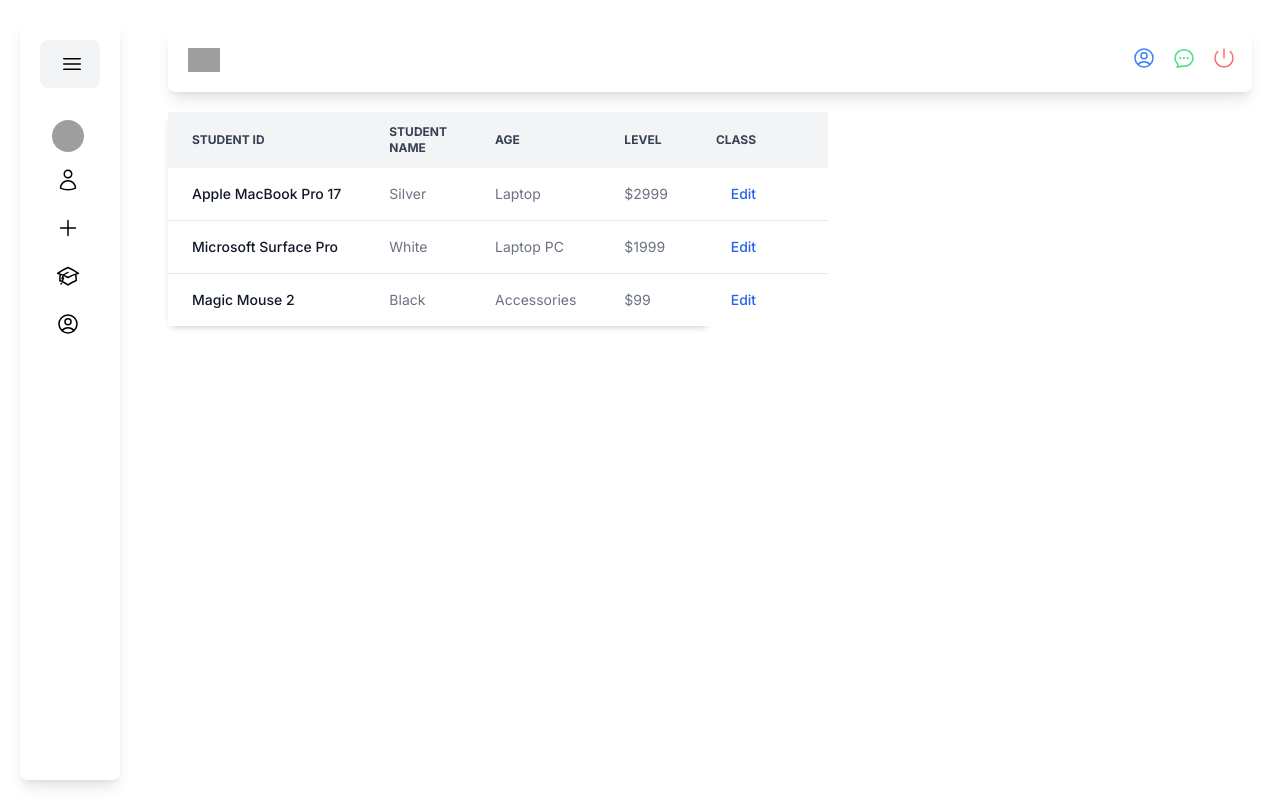
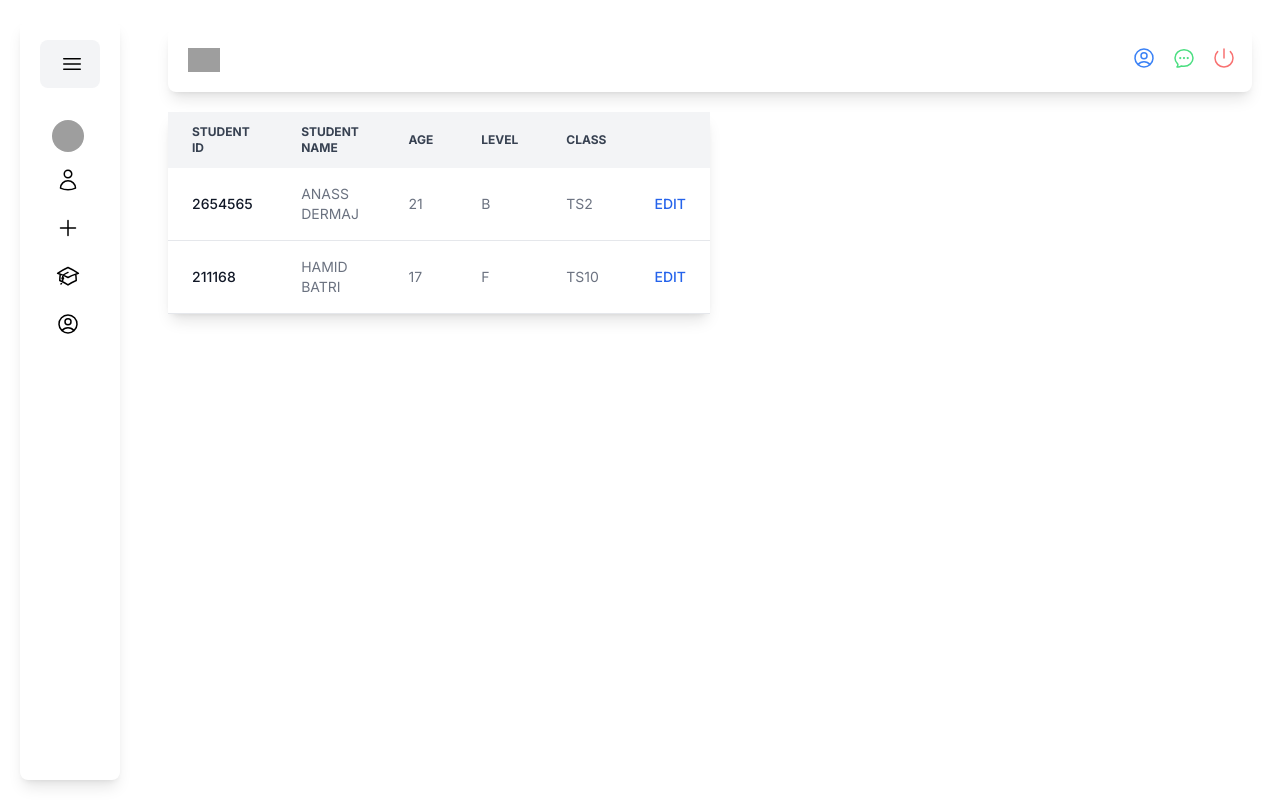
Before and after one commit to anass2002-dr/school-managment, a Next.js app: page /users in a window 1280 px wide. Built offline with nearby package versions, Linux system fonts and the light colour scheme; grey boxes are pictures that could not be loaded; what tailwindcss-animated would draw is missing.

Commit message:
15-01-2024-12:50

```diff
--- a/src/app/components/navbar/navbar.tsx
+++ b/src/app/components/navbar/navbar.tsx
@@ -7,8 +7,9 @@
 import { delay, motion } from 'framer-motion';
 export default function Navbar(){
     const [displaychat,setdisplaychat]=useState<boolean>(false);
-    const body=document.getElementById('body')
     useEffect(()=>{
+        const body=document.getElementById('body')
+
         displaychat && (body?.addEventListener('click',()=>{
             setdisplaychat(false);
         }))
--- /dev/null
+++ b/src/app/components/userList/userList.tsx
@@ -0,0 +1,26 @@
+export default function UserList({userlist}:any){
+    const v_userlist=userlist
+    // console.log(v_userlist)
+    return(
+        <tr className="bg-white border-b hover:bg-gray-50">
+            <th scope="row" className="px-6 py-4 font-medium text-gray-900 whitespace-nowrap " key={v_userlist.id}>
+                {v_userlist.id}
+            </th>
+            <td className="px-6 py-4" key={v_userlist.name}>
+                {v_userlist.name}
+            </td>
+            <td className="px-6 py-4" key={v_userlist.age}>
+                {v_userlist.age}
+            </td>
+            <td className="px-6 py-4" key={v_userlist.level}>
+                {v_userlist.level}
+            </td>
+            <td className="px-6 py-4" key={v_userlist.class}>
+                {v_userlist.class}
+            </td>
+            <td className="px-6 py-4 text-right">
+                <a href="#" className="font-medium text-blue-600  hover:underline">Edit</a>
+            </td>
+        </tr>
+    )
+}
--- a/src/app/page.tsx
+++ b/src/app/page.tsx
@@ -1,13 +1,104 @@
 import Image from 'next/image'
 import TestGrid from './components/testgrid'
 import TestAnimation from './components/testanimation'
+import UserList from './components/userList/userList'
 
 export default function Home() {
+  const users=[
+    {
+        id:2654565,
+        name:"anass dermaj",
+        age:21,
+        level:"B",
+        class:"ts2"
+    },
+    {
+        id:211168,
+        name:"hamid batri",
+        age:17,
+        level:"f",
+        class:"ts10"
+    },
+    {
+      id:2654565,
+      name:"anass dermaj",
+      age:21,
+      level:"B",
+      class:"ts2"
+  },
+  {
+      id:211168,
+      name:"hamid batri",
+      age:17,
+      level:"f",
+      class:"ts10"
+  },
+  {
+    id:2654565,
+    name:"anass dermaj",
+    age:21,
+    level:"B",
+    class:"ts2"
+},
+{
+    id:211168,
+    name:"hamid batri",
+    age:17,
+    level:"f",
+    class:"ts10"
+},
+{
+  id:2654565,
+  name:"anass dermaj",
+  age:21,
+  level:"B",
+  class:"ts2"
+},
+{
+  id:211168,
+  name:"hamid batri",
+  age:17,
+  level:"f",
+  class:"ts10"
+},
+]
   return (
-    <div>
+    <div className="flex">
+            <div className="basis-1/2 bg-white rounded-lg shadow-lg">
+                <table className="w-full text-sm text-left rtl:text-right bg-white text-gray-500 p-3">
+                    <thead className="text-xs text-gray-700  uppercase rounded-lg bg-gray-100">
+                        <tr>
+                            <th scope="col" className="px-6 py-3">
+                                Student ID
+                            </th>
+                            <th scope="col" className="px-6 py-3">
+                                Student name
+                            </th>
+                            <th scope="col" className="px-6 py-3">
+                                Age
+                            </th>
+                            <th scope="col" className="px-6 py-3">
+                                Level
+                            </th>
+                            <th scope="col" className="px-6 py-3">
+                                Class
+                            </th>
+                            <th scope="col" className="px-6 py-3">
+                                <span className="sr-only">Edit</span>
+                            </th>
+                        </tr>
+                    </thead>
+                    <tbody className="uppercase">
+                        {
+                            users.map((user)=>
+                            <UserList userlist={user} />
+                            )
+                        }
 
-      <TestGrid/>
-      <TestAnimation/>
-    </div>
+                    </tbody>
+                </table>
+            </div>
+        </div>
+
   )
 }
--- a/src/app/users/page.tsx
+++ b/src/app/users/page.tsx
@@ -1,30 +1,28 @@
+import UserList from "../components/userList/userList"
+
 export default function Users(){
+    const users=[
+        {
+            id:2654565,
+            name:"anass dermaj",
+            age:21,
+            level:"B",
+            class:"ts2"
+        },
+        {
+            id:211168,
+            name:"hamid batri",
+            age:17,
+            level:"f",
+            class:"ts10"
+        }
+    ]
     return(
-        <>
-            {/* <div>
-                <table classNameName="table-auto bg-slate-50 p-5">
-                    <thead classNameName="p-5">
-                        <td>
-                            Student id
-                        </td>
-                        <td>
-                            first Name
-                        </td>
-                        <td>
-                            Last Name
-                        </td>
-                        <td>
-                            classNamee
-                        </td>
 
-                    </thead>
-                </table>
-            </div> */}
-
-
-        <div className="w-1/2 shadow-md sm:rounded-lg">
-            <table className="w-full text-sm text-left rtl:text-right text-gray-500 ">
-        <thead className="text-xs text-gray-700 uppercase bg-gray-100">
+        <div className="flex">
+            <div className="basis-1/2 bg-white rounded-lg shadow-lg">
+                <table className="w-full text-sm text-left rtl:text-right bg-white text-gray-500 p-3">
+                    <thead className="text-xs text-gray-700  uppercase rounded-lg bg-gray-100">
                         <tr>
                             <th scope="col" className="px-6 py-3">
                                 Student ID
@@ -46,62 +44,19 @@
                             </th>
                         </tr>
                     </thead>
-        <tbody>
-            <tr className="bg-white border-b 0 hover:bg-gray-50 ">
-                <th scope="row" className="px-6 py-4 font-medium text-gray-900 whitespace-nowrap ">
-                    Apple MacBook Pro 17
-                </th>
-                <td className="px-6 py-4">
-                    Silver
-                </td>
-                <td className="px-6 py-4">
-                    Laptop
-                </td>
-                <td className="px-6 py-4">
-                    $2999
-                </td>
-                <td className="px-6 py-4 text-right">
-                    <a href="#" className="font-medium text-blue-600  hover:underline">Edit</a>
-                </td>
-            </tr>
-            <tr className="bg-white border-b   hover:bg-gray-50 ">
-                <th scope="row" className="px-6 py-4 font-medium text-gray-900 whitespace-nowrap ">
-                    Microsoft Surface Pro
-                </th>
-                <td className="px-6 py-4">
-                    White
-                </td>
-                <td className="px-6 py-4">
-                    Laptop PC
-                </td>
-                <td className="px-6 py-4">
-                    $1999
-                </td>
-                <td className="px-6 py-4 text-right">
-                    <a href="#" className="font-medium text-blue-600  hover:underline">Edit</a>
-                </td>
-            </tr>
-            <tr className="bg-white  hover:bg-gray-50 ">
-                <th scope="row" className="px-6 py-4 font-medium text-gray-900 whitespace-nowrap ">
-                    Magic Mouse 2
-                </th>
-                <td className="px-6 py-4">
-                    Black
-                </td>
-                <td className="px-6 py-4">
-                    Accessories
-                </td>
-                <td className="px-6 py-4">
-                    $99
-                </td>
-                <td className="px-6 py-4 text-right">
-                    <a href="#" className="font-medium text-blue-600  hover:underline">Edit</a>
-                </td>
-            </tr>
+                    <tbody className="uppercase">
+                        {
+                            users.map((user)=>
+                            <UserList userlist={user} />
+                            )
+                        }
+
                     </tbody>
                 </table>
             </div>
+        </div>
 
-        </>
+
+
     )
 }
```
Also changed, not shown: src/student.json (added, +58 -0 lines). Lines whose indentation alone changed are shown as unchanged.
